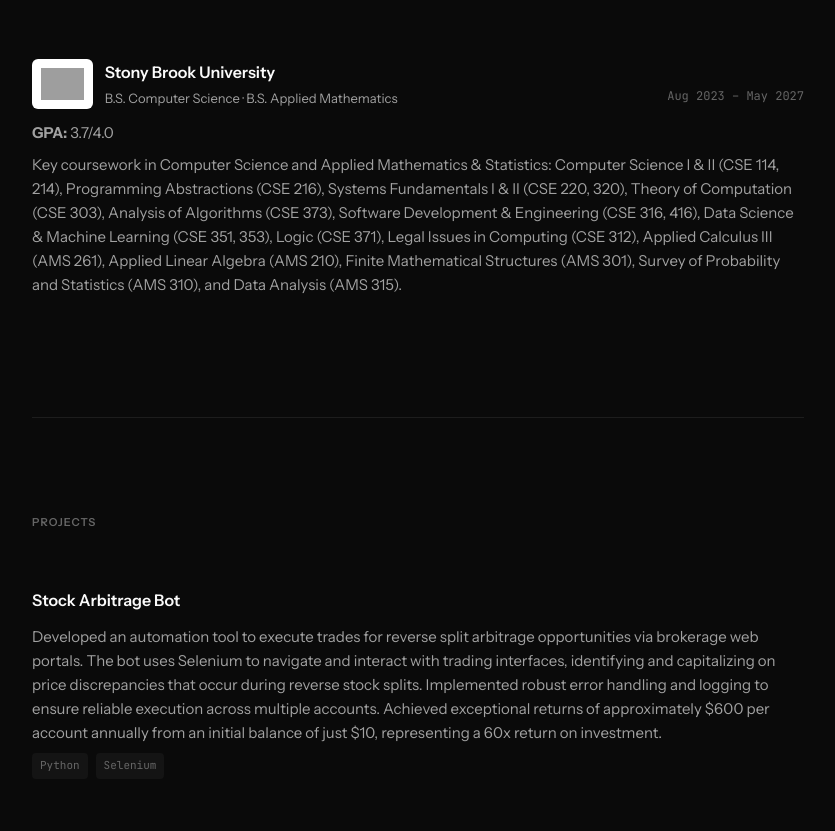
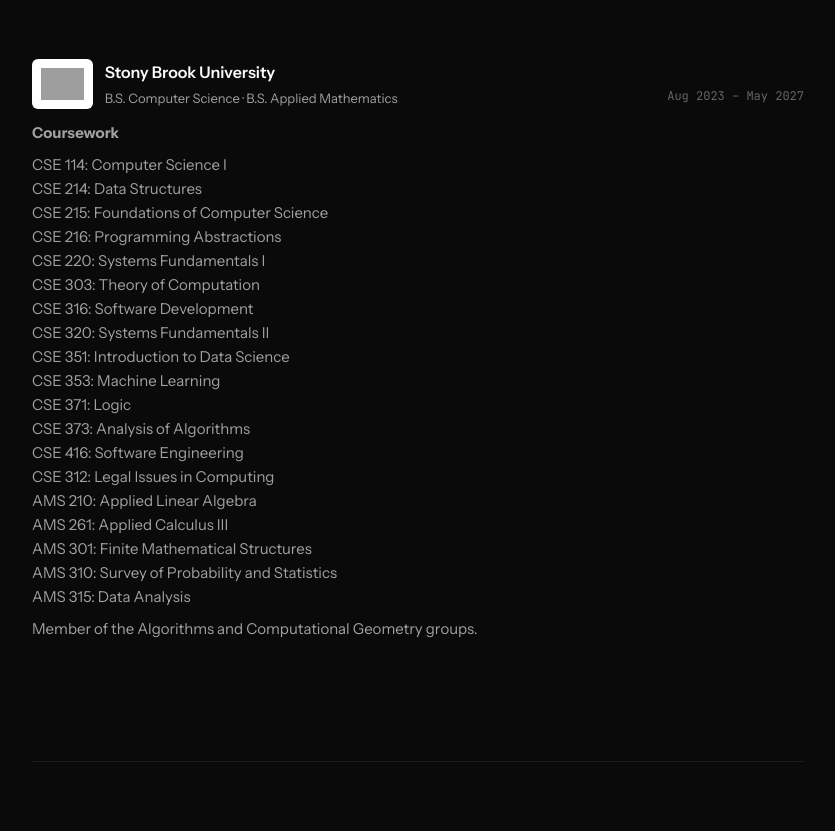
Before and after one commit to jakealessi/PortfolioWebsite, a React (Vite) app: page / in a window 1280 px wide. Shown: the part 1861-2692 px from the top of the page, without its empty margins (232-1067 px from the left). Built offline with nearby package versions, Linux system fonts and the light colour scheme; grey boxes are pictures that could not be loaded.

Commit message:
Update portfolio content

```diff
--- a/src/App.jsx
+++ b/src/App.jsx
@@ -243,7 +243,7 @@
           </h1>
           <FadeIn delay={0.4}>
             <p className="tagline">
-                Computer Science & Applied Mathematics Double Major @ SBU interested in automation, exploiting loopholes, and optimizing processes.
+                Computer Science & Applied Mathematics @ SBU interested in automation, exploiting loopholes, and optimizing processes.
             </p>
           </FadeIn>
           <FadeIn delay={0.5}>
@@ -379,14 +379,31 @@
                 <span className="card-date">Aug 2023 – May 2027</span>
               </div>
               <div className="card-content">
-                <p style={{ marginBottom: '0.5rem' }}><strong>GPA:</strong> 3.7/4.0</p>
-                <p>
-                  Key coursework in Computer Science and Applied Mathematics &amp; Statistics: Computer Science I &amp; II (CSE 114, 214),
-                  Programming Abstractions (CSE 216), Systems Fundamentals I &amp; II (CSE 220, 320), Theory of Computation (CSE 303),
-                  Analysis of Algorithms (CSE 373), Software Development &amp; Engineering (CSE 316, 416), Data Science &amp; Machine Learning
-                  (CSE 351, 353), Logic (CSE 371), Legal Issues in Computing (CSE 312), Applied Calculus III (AMS 261), Applied Linear Algebra
-                  (AMS 210), Finite Mathematical Structures (AMS 301), Survey of Probability and Statistics (AMS 310), and Data Analysis (AMS 315).
-                </p>
+              <p style={{ marginBottom: '0.5rem' }}><strong>Coursework</strong></p>
+<p>
+  CSE 114: Computer Science I<br />
+  CSE 214: Data Structures<br />
+  CSE 215: Foundations of Computer Science<br />
+  CSE 216: Programming Abstractions<br />
+  CSE 220: Systems Fundamentals I<br />
+  CSE 303: Theory of Computation<br />
+  CSE 316: Software Development<br />
+  CSE 320: Systems Fundamentals II<br />
+  CSE 351: Introduction to Data Science<br />
+  CSE 353: Machine Learning<br />
+  CSE 371: Logic<br />
+  CSE 373: Analysis of Algorithms<br />
+  CSE 416: Software Engineering<br />
+  CSE 312: Legal Issues in Computing<br />
+  AMS 210: Applied Linear Algebra<br />
+  AMS 261: Applied Calculus III<br />
+  AMS 301: Finite Mathematical Structures<br />
+  AMS 310: Survey of Probability and Statistics<br />
+  AMS 315: Data Analysis
+</p>
+<p style={{ marginTop: '0.5rem' }}>
+  Member of the Algorithms and Computational Geometry groups.
+</p>
               </div>
             </div>
           </FadeIn>
```
